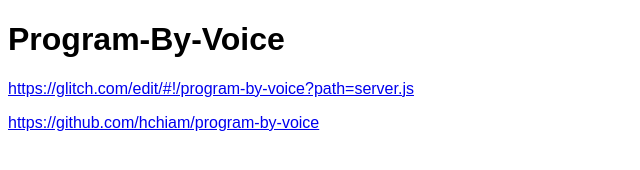
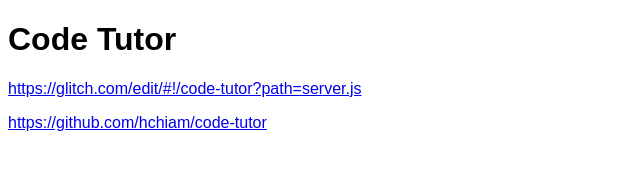
Before and after one commit to hchiam/code-tutor, a website: page views/index.html in a window 1280 px wide. Shown: the whole page, without its empty margins (0-640 px from the left). Drawn offline with Linux system fonts and the light colour scheme.

Commit message:
Updated with Glitch - rename to Code Tutor

```diff
--- a/package.json
+++ b/package.json
@@ -1,5 +1,5 @@
 {
-	"name": "program-by-voice",
+	"name": "code-tutor",
 	"version": "0.0.1",
 	"description": "Just a simple app to test out programming by voice.",
 	"main": "server.js",
@@ -19,7 +19,7 @@
 		"node": "6.9.1"
 	},
 	"repository": {
-		"url": "https://github.com/hchiam/program-by-voice"
+		"url": "https://github.com/hchiam/code-tutor"
 	},
 	"keywords": [
 		"node",
--- a/views/index.html
+++ b/views/index.html
@@ -1,7 +1,7 @@
 <!DOCTYPE html>
 <html>
   <head>
-    <title>Program-By-Voice</title>
+    <title>Code Tutor</title>
     <style>
       body {
         font-family: avenir, arial;
@@ -9,12 +9,12 @@
     </style>
   </head>
   <body>
-    <h1>Program-By-Voice</h1>
+    <h1>Code Tutor</h1>
     <p>
-      <a href="https://glitch.com/edit/#!/program-by-voice?path=server.js" target="_blank">https://glitch.com/edit/#!/program-by-voice?path=server.js</a>
+      <a href="https://glitch.com/edit/#!/code-tutor?path=server.js" target="_blank">https://glitch.com/edit/#!/code-tutor?path=server.js</a>
     </p>
     <p>
-      <a href="https://github.com/hchiam/program-by-voice" target="_blank">https://github.com/hchiam/program-by-voice</a>
+      <a href="https://github.com/hchiam/code-tutor" target="_blank">https://github.com/hchiam/code-tutor</a>
     </p>
   </body>
 </html>
```
Also changed, not shown: server.js (+9 -7 lines), README.md.
